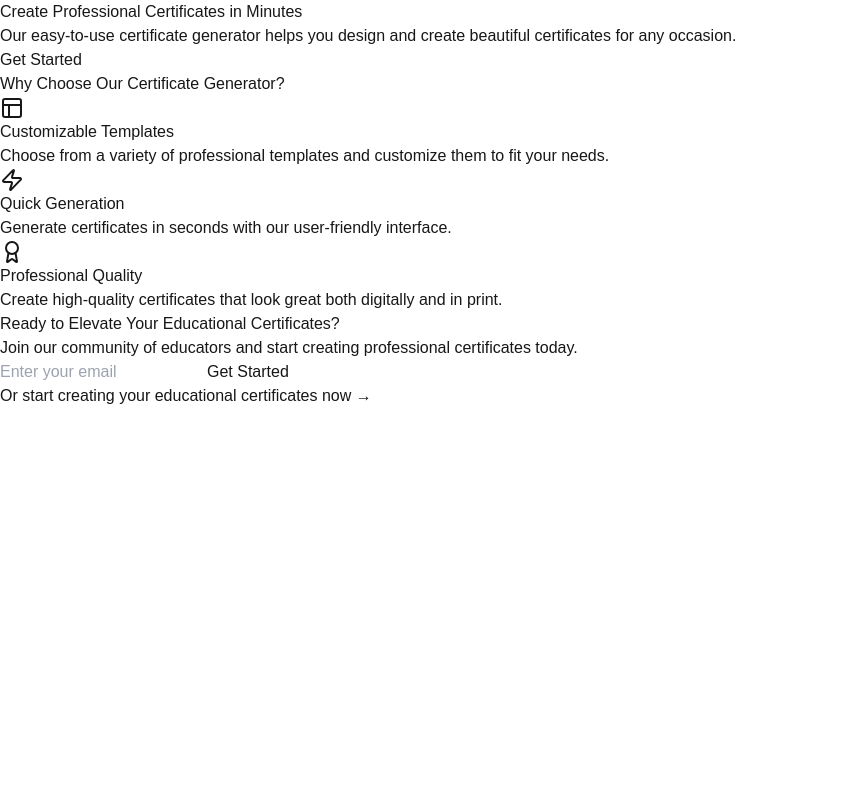
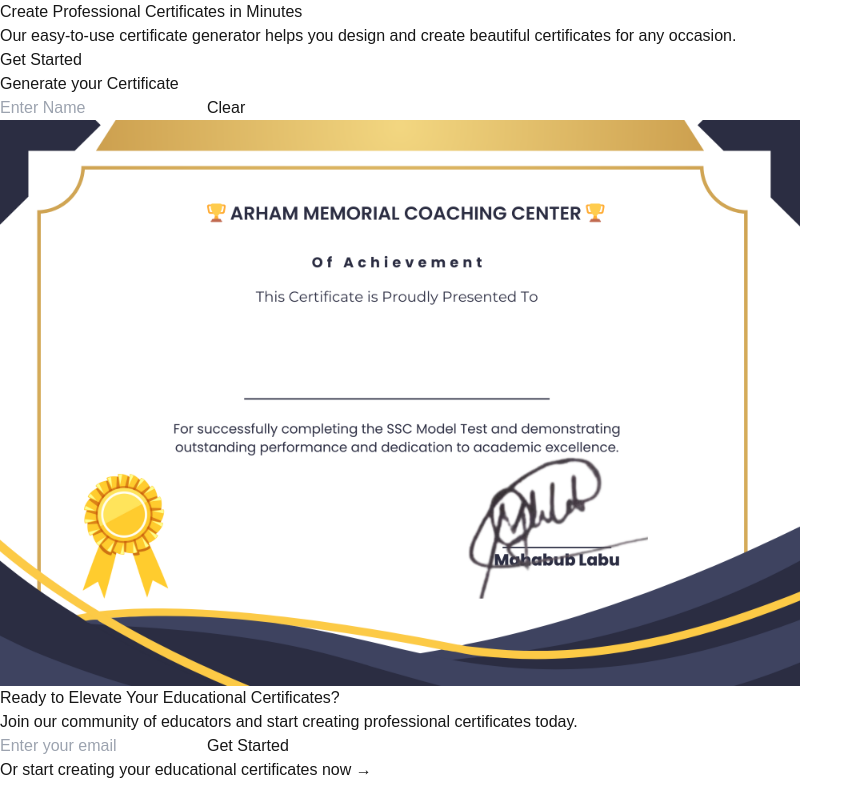
Before and after one commit to parvez13913/arham-e-certificate, a Next.js app: page / in a window 1280 px wide. Shown: the whole page, without its empty margins (0-863 px from the left). Built offline with nearby package versions, Linux system fonts and the light colour scheme.

Commit message:
Certificate Component almost complete

```diff
--- /dev/null
+++ b/src/app/components/certificate.tsx
@@ -0,0 +1,42 @@
+"use client";
+import Image from "next/image";
+import { useState } from "react";
+
+function Certificate() {
+  const [name, setName] = useState("");
+  const handleGenerate = () => {
+    setName("");
+  };
+  return (
+    <div className="p-4">
+      <h1 className="text-4xl text-center my-4">Generate your Certificate</h1>
+      <div className="space-x-4 mx-auto w-fit m-4">
+        <input
+          type="text"
+          placeholder="Enter Name"
+          value={name}
+          onChange={(e) => setName(e.target.value)}
+          className="flex-grow px-4 py-2 border border-gray-300 rounded-md focus:outline-none focus:ring-2 focus:ring-blue-500"
+        />
+        <button
+          onClick={handleGenerate}
+          className="w-full sm:w-auto px-6 py-2 bg-blue-600 text-white font-semibold rounded-md hover:bg-blue-700 focus:outline-none focus:ring-2 focus:ring-blue-500 focus:ring-offset-2"
+        >
+          Clear
+        </button>
+      </div>
+      <div className="flex items-center justify-center relative">
+        <Image
+          src="/certificate.png"
+          alt="Certificate image"
+          width={800}
+          height={800}
+          className="object-cover"
+        />
+        <h1 className="absolute bottom-72 text-4xl">{name}</h1>
+      </div>
+    </div>
+  );
+}
+
+export default Certificate;
--- a/src/app/components/features.tsx
+++ /dev/null
@@ -1,43 +0,0 @@
-import { Award, Layout, Zap } from "lucide-react";
-
-const features = [
-  {
-    icon: <Layout className="w-12 h-12 text-blue-600" />,
-    title: "Customizable Templates",
-    description:
-      "Choose from a variety of professional templates and customize them to fit your needs.",
-  },
-  {
-    icon: <Zap className="w-12 h-12 text-blue-600" />,
-    title: "Quick Generation",
-    description:
-      "Generate certificates in seconds with our user-friendly interface.",
-  },
-  {
-    icon: <Award className="w-12 h-12 text-blue-600" />,
-    title: "Professional Quality",
-    description:
-      "Create high-quality certificates that look great both digitally and in print.",
-  },
-];
-
-export default function Features() {
-  return (
-    <section className="py-20">
-      <div className="container mx-auto px-4">
-        <h2 className="text-3xl font-bold text-center mb-12">
-          Why Choose Our Certificate Generator?
-        </h2>
-        <div className="grid md:grid-cols-3 gap-8">
-          {features.map((feature, index) => (
-            <div key={index} className="text-center">
-              <div className="flex justify-center mb-4">{feature.icon}</div>
-              <h3 className="text-xl font-semibold mb-2">{feature.title}</h3>
-              <p className="text-gray-600">{feature.description}</p>
-            </div>
-          ))}
-        </div>
-      </div>
-    </section>
-  );
-}
--- a/src/app/page.tsx
+++ b/src/app/page.tsx
@@ -1,12 +1,12 @@
+import Certificate from "./components/certificate";
 import CTA from "./components/CTA";
-import Features from "./components/features";
 import Hero from "./components/hero";
 
 export default function Home() {
   return (
     <main className="min-h-screen bg-gray-100">
       <Hero />
-      <Features />
+      <Certificate />
       <CTA />
     </main>
   );
```
Also changed, not shown: public/certificate.png (added).
